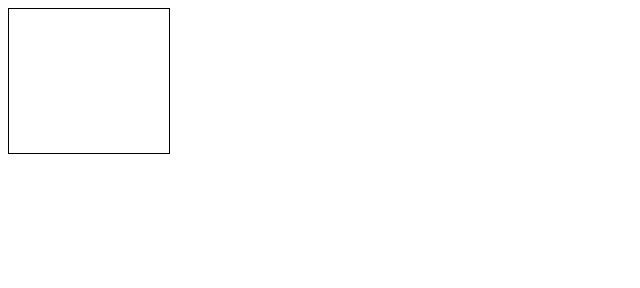
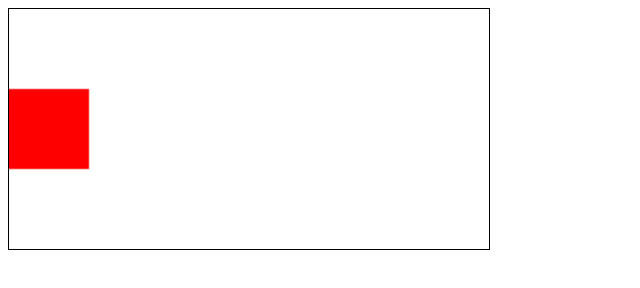
Before and after one commit to JakeDaSpud/CA2, a plain HTML site: page Examples/GameLoop/index.html in a window 1280 px wide. Shown: the whole page, without its empty margins (0-640 px from the left). Drawn offline with Linux system fonts and the light colour scheme.

Commit message:
Created GameLoop

```diff
--- a/Examples/GameLoop/index.html
+++ b/Examples/GameLoop/index.html
@@ -2,9 +2,9 @@
 <html lang="en">
 <head>
     <meta charset="UTF-8">
-    <meta name="viewport" content="width=device-width, initial-scale=1.0">
+    <!--<meta name="viewport" content="width=device-width, initial-scale=1.0">-->
     <link rel = "stylesheet" href = "style.css">
-    <title>Basic Javascript Lab</title>
+    <title>GameLoop</title>
 </head>
 <body>
     <canvas id = "canvas"></canvas>
--- a/Examples/GameLoop/main.js
+++ b/Examples/GameLoop/main.js
@@ -1,108 +1,69 @@
-//Can redefine var variables
-var num = 25;
-var str = "Hello World";
-console.log(num);
+const canvas = document.getElementById("canvas");
+const ctx = canvas.getContext("2d");
 
-//Cannot redefine let variables
-let num2 = 25;
-let str2 = "hellow w0r1d"
-let isAvailable = true;
-let notDefined;
-let isNull = null;
-let obj = {firstName: "John", lastName: "Doe"};
+const playerWidth = 50;
+const playerHeight = 50;
+let playerX = 0;
+let playerY = canvas.height/2 - playerHeight/2;
 
-//If
-let condition = true;
-if (condition) {
-    console.log("condition is true");
+const enemyWidth = 50;
+const enemyHeight = 50;
+let enemyX = canvas.width - enemyWidth;
+let enemyY = canvas.height/2 - enemyHeight/2;
+
+//Keeps calling next frame in recursive loop
+function gameLoop() {
+
+    ctx.clearRect(0, 0, canvas.width, canvas.height);
+
+    ctx.fillStyle = "blue";
+    ctx.fillRect(playerX, playerY, playerWidth, playerHeight);
+
+    ctx.fillStyle = "red";
+    ctx.fillRect(enemyX, enemyY, enemyWidth, enemyHeight);
+
+    const enemySpeed = 1;
+    const dx = playerX - enemyX;
+    const dy = playerY - enemyY;
+    const distance = Math.sqrt(dx*dx+dy*dy);
+
+    if (distance > 0) {
+        enemyX += dx/distance * enemySpeed;
+        enemyY += dy/distance * enemySpeed;
     }
 
-else {
-    console.log("condition is false");
+    const playerSpeed = 3;
+
+    if (keys.ArrowLeft && playerX > 0) {
+        playerX -= playerSpeed;
     }
 
-
-//Loops
-for (i = 0; i < 5; i++) {
-    console.log(i);
+    if (keys.ArrowRight && playerX < canvas.width - playerWidth) {
+        playerX += playerSpeed;
     }
 
-let j = 0;
-
-while (j < 5) {
-    console.log(j);
-    j++;
+    if (keys.ArrowUp && playerY > 0) {
+        playerY -= playerSpeed;
     }
 
-//Making function
-function greet(name) {
-    console.log("Hello "+name);
+    if (keys.ArrowDown && playerY < canvas.height - playerHeight) {
+        playerY += playerSpeed;
     }
 
-greet("Jembo");
-
-//Arrays
-let fruits = ["Apple", "Orange", "Banana", "Mango"];
-console.log(fruits[1]);
-
-//Objects
-let person = {
-    firstName: "John",
-    lastName: "Doe",
-    age: 3
+    requestAnimationFrame(gameLoop);
 }
 
-console.log(person.age);
+//Keys and input
+let keys = [];
 
-var varVariable = "I can be redeclared and am a var."
-let letVariable = "I can't be redeclared and am a let, I can be changed."
-const constVar = "I'm a const and can't be redeclared or changed."
+//Event keydown makes event true
+document.addEventListener("keydown", event =>{
+    keys[event.key] = true;
+})
 
-console.log(varVariable);
-console.log(letVariable);
-console.log(constVar);
+//Event keyup makes event false
+document.addEventListener("keyup", event =>{
+    keys[event.key] = false;
+})
 
-varVariable = "Updated var";
-letVariable = "Updated let";
-//constVar = "Updated const";
-
-class Car {
-    constructor (brand, model) {
-        this.brand = brand;
-        this.model = model;
-    }
-
-    displayCar() {
-        return this.brand + " " + this.model;
-    }
-}
-
-let myCar = new Car("Toyota", "Corolla");
-console.log(myCar.displayCar());
-
-//Inheritance
-class Model extends Car {
-    constructor (brand, model, year) {
-        super(brand, model);
-        this.year = year;
-    }
-
-    displayModel() {
-        return this.displayCar()+ " " + this.year;
-    }
-}
-
-let myCar2 = new Model("Toyoyoyo", "HUHUHUH", "2003");
-console.log(myCar2.displayModel());
-
-//Arrow Functions (lambdas??)
-const arr = [1, 2, 3, 4];
-const squares = arr.map((x) => x*x);
-console.log(squares);
-
-//Template Literals (printf lol)
-let nameGirl = "GIRLNAME";
-console.log(`Hello, ${nameGirl}!`);
-
-//import {hello} from "./myModule.js";
-//console.log(hello());
+requestAnimationFrame(gameLoop);
--- a/Examples/GameLoop/style.css
+++ b/Examples/GameLoop/style.css
@@ -1,5 +1,5 @@
 canvas {
-    height: 144px;
-    width: 160px;
+    height: 240;
+    width: 480px;
     border: 1px solid black;
 }
```
Lines whose indentation alone changed are shown as unchanged.
